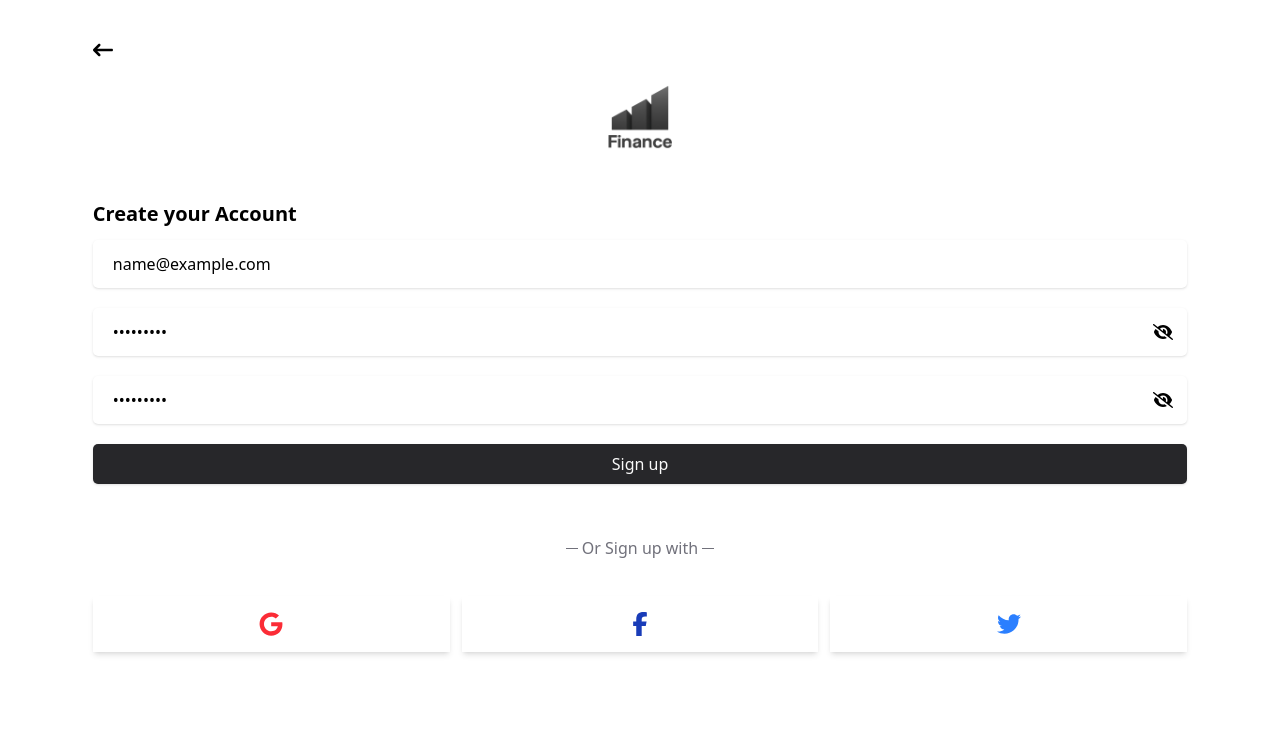
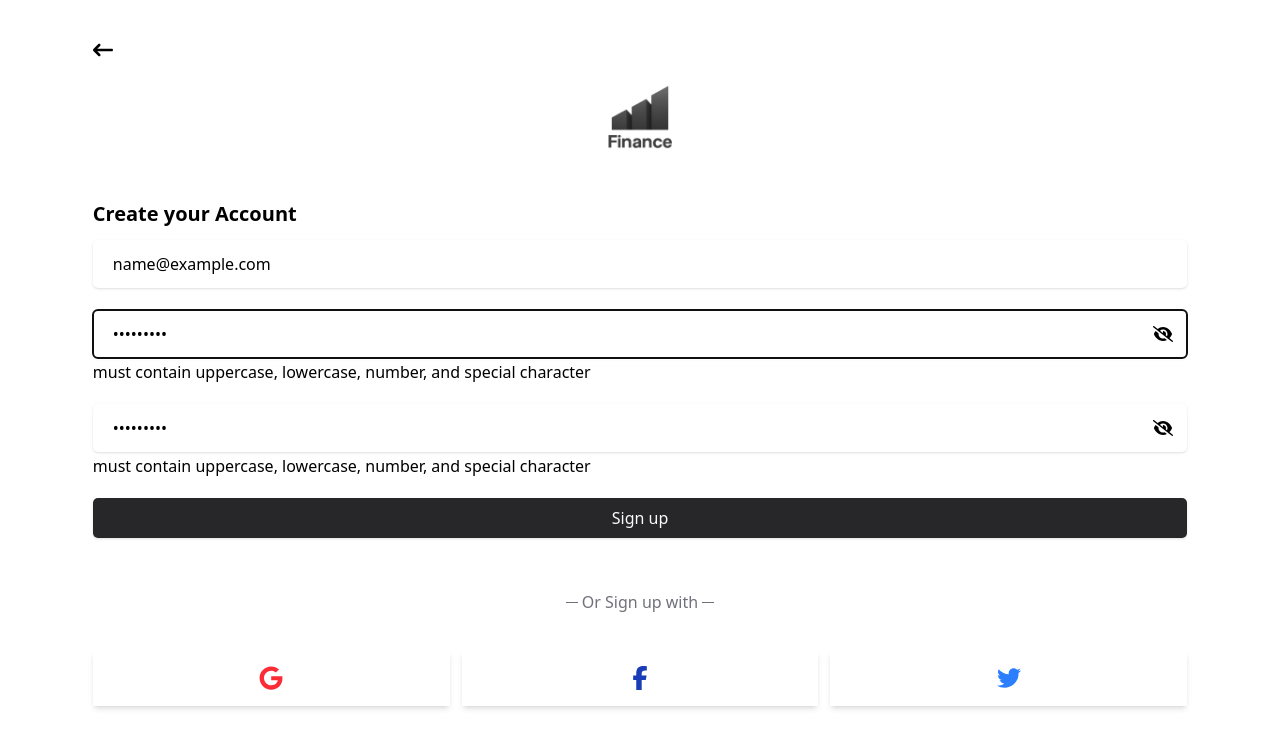
Before and after one commit to Cleve-keem/finance-app, a React (Vite) app: page /register in a window 1280 px wide. Both pictures are taken after typing "name@example.com", "Sample123", "Sample123" into the empty fields and a click on the button "Sign up". Shown: the top 748 px of the page. Built offline with nearby package versions, Linux system fonts and the light colour scheme.

Commit message:
fixed form submision

```diff
--- a/src/Layouts/AuthLayout.jsx
+++ b/src/Layouts/AuthLayout.jsx
@@ -2,11 +2,18 @@ import React, { useRef, useState } from "react";
 import { FaArrowLeftLong } from "react-icons/fa6";
 import { Link, Outlet, useLocation } from "react-router";
 import Socials from "../components/Socials";
+import { useForm } from "react-hook-form";
 
 export default function AuthLayout() {
   const location = useLocation();
   const sliderRef = useRef(null);
   const isLoginPage = location.pathname.includes("/login");
+  const {
+    register,
+    handleSubmit,
+    reset,
+    formState: { errors },
+  } = useForm();
 
   function animateTo(direction) {
     const slider = sliderRef.current;
@@ -54,7 +61,14 @@ export default function AuthLayout() {
           {isLoginPage ? "Login to your Account" : "Create your Account"}
         </p>
         <div className={`my-3`}>
-          <Outlet/>
+          <Outlet
+            context={{
+              register,
+              errors,
+              reset,
+              handleSubmit,
+            }}
+          />
         </div>
         <div className="flex flex-col gap-9 py-10">
           <div className="flex items-center justify-center gap-1 text-zinc-500">
--- a/src/components/FormInput.jsx
+++ b/src/components/FormInput.jsx
@@ -1,37 +1,34 @@
 import { useState } from "react";
-import { useForm } from "react-hook-form";
 import { FaEye, FaEyeSlash } from "react-icons/fa6";
+import { useOutletContext } from "react-router";
 
 export default function FormInput({ name, type, placeholder }) {
   const [showPassword, setShowPassword] = useState(false);
-  const {
-    register,
-    formState: { errors },
-  } = useForm();
+  const { register, errors } = useOutletContext();
 
   function toggleVisibility() {
     setShowPassword((prev) => !prev);
   }
 
   return (
-    <div>
+    <div className="mb-5">
       {type !== "password" ? (
         <input
-          className="shadow-sm w-full px-5 py-3 mb-5 rounded-[5px]"
+          className="shadow-sm w-full px-5 py-3 rounded-[5px] mb-0.5"
           type={type}
           name={name}
           placeholder={placeholder}
-          {...register(name, { required: `${name} is required` })}
+          {...register(name, { required: `field is required` })}
         />
       ) : (
-        <div className="relative flex items-center mb-5">
+        <div className="relative flex items-center mb-0.5">
           <input
             className="shadow-sm w-full px-5 py-3 rounded-[5px]"
             type={showPassword ? "text" : type}
             name={name}
             placeholder={placeholder}
             {...register(name, {
-              required: `${name} is required!`,
+              required: `field is required`,
               minLength: {
                 value: 8,
                 message: "password must be at least 8 characters long",
@@ -52,7 +49,7 @@ export default function FormInput({ name, type, placeholder }) {
           </span>
         </div>
       )}
-      {errors?.[name] && <p>{errors?.[name].message}</p>}
+      {errors?.[name] && <p className="">{errors?.[name].message}</p>}
     </div>
   );
 }
--- a/src/pages/auths/Login.jsx
+++ b/src/pages/auths/Login.jsx
@@ -2,16 +2,15 @@ import React from "react";
 import AuthForm from "../../components/AuthForm";
 import FormInput from "../../components/FormInput";
 import Button from "../../components/Button";
-import { useForm } from "react-hook-form";
-import { useNavigate } from "react-router";
+import { useNavigate, useOutletContext } from "react-router";
 
 export default function Login() {
-  const { handleSubmit } = useForm();
+  const { handleSubmit } = useOutletContext();
   const navigate = useNavigate();
 
   function handleLogin(data) {
     console.log(data);
-    navigate("/dashboard");
+    // navigate("/dashboard");
   }
 
   return (
--- a/src/pages/auths/Register.jsx
+++ b/src/pages/auths/Register.jsx
@@ -1,12 +1,22 @@
-import { useForm } from "react-hook-form";
 import AuthForm from "../../components/AuthForm";
 import Button from "../../components/Button";
 import FormInput from "../../components/FormInput";
+import { useOutletContext } from "react-router";
 
 export default function Register() {
-  const { handleSubmit } = useForm();
+  const { handleSubmit, errors } = useOutletContext();
 
   function onRegister(data) {
+    const { email, password, confirmPassword } = data;
+    if (!email || !password || !confirmPassword) {
+      return;
+    }
+
+    // if (password !== confirmPassword) {
+
+    //   return;
+    // }
+    // console.log({ email, password, confirmPassword });
     console.log(data);
   }
 
@@ -16,7 +26,7 @@ export default function Register() {
       <FormInput type="password" name="password" placeholder="Password" />
       <FormInput
         type="password"
-        name="password"
+        name="confirmPassword"
         placeholder="Confirm Password"
       />
       <Button>Sign up</Button>
```
